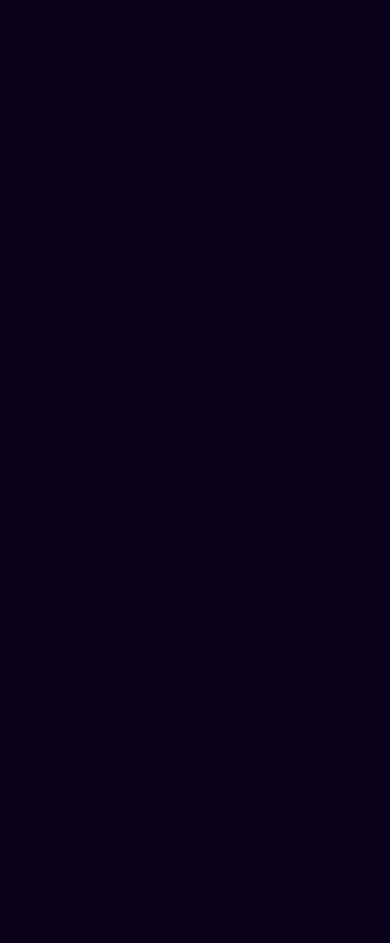
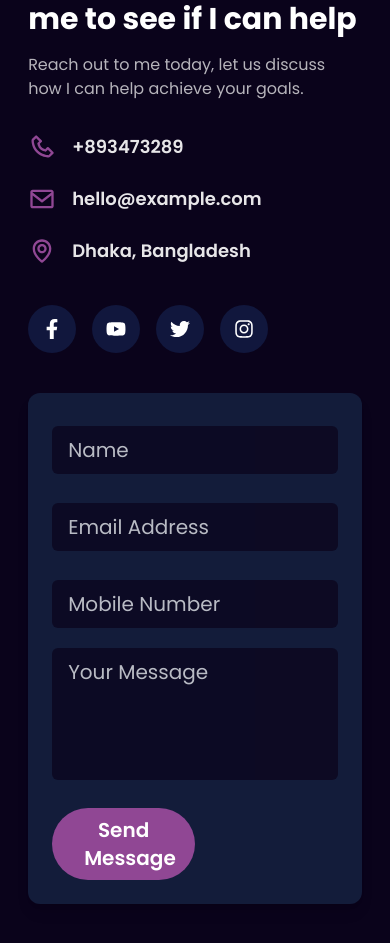
Before and after one commit to Robotron2/nextjs-portfolio, a Next.js app: page / in a window 390 px wide. Shown: the part 6720-7663 px from the top of the page. Before the commit the page ends 6621 px from the top, so only its background shows below. Built offline with nearby package versions, Linux system fonts and the light colour scheme.

Commit message:
Contact form

```diff
--- /dev/null
+++ b/components/Home/Contact/Contact.tsx
@@ -0,0 +1,199 @@
+"use client"
+import React, { useState } from "react"
+import { useFormik } from "formik"
+import * as Yup from "yup"
+import emailjs from "@emailjs/browser"
+import { BiEnvelope, BiMap, BiPhone } from "react-icons/bi"
+import { FaFacebookF, FaInstagram, FaTwitter, FaYoutube } from "react-icons/fa"
+
+// Validation schema for the form
+const validationSchema = Yup.object({
+	user_name: Yup.string().required("Name is required"),
+	user_email: Yup.string().email("Invalid email address").required("Email is required"),
+	user_phone: Yup.string().required("Mobile Number is required"),
+	message: Yup.string().required("Message is required"),
+})
+
+const Contact = () => {
+	const [successMessage, setSuccessMessage] = useState("")
+	const [errorMessage, setErrorMessage] = useState("")
+	const [isSubmitting, setIsSubmitting] = useState(false)
+
+	const formik = useFormik({
+		initialValues: {
+			user_name: "",
+			user_email: "",
+			user_phone: "",
+			message: "",
+		},
+		validationSchema,
+		onSubmit: (values, { resetForm }) => {
+			setIsSubmitting(true)
+			setErrorMessage("")
+			setSuccessMessage("")
+
+			const YOUR_SERVICE_ID = "YOUR_SERVICE_ID_PLACEHOLDER"
+			const YOUR_TEMPLATE_ID = "YOUR_TEMPLATE_ID_PLACEHOLDER"
+			const YOUR_PUBLIC_KEY = "YOUR_PUBLIC_KEY_PLACEHOLDER"
+
+			emailjs
+				.send(YOUR_SERVICE_ID, YOUR_TEMPLATE_ID, values, YOUR_PUBLIC_KEY)
+				.then(
+					(result) => {
+						console.log("Email sent successfully:", result.text)
+						setSuccessMessage("Message sent successfully!")
+						resetForm()
+					},
+					(error) => {
+						console.error("Failed to send email:", error.text)
+						setErrorMessage("Failed to send message. Please try again.")
+					}
+				)
+				.finally(() => {
+					setIsSubmitting(false)
+					setTimeout(() => {
+						setSuccessMessage("")
+						setErrorMessage("")
+					}, 5000)
+				})
+		},
+	})
+
+	const inputStyles =
+		"w-full px-4 py-2.5 bg-secondary text-xl text-foreground rounded-md outline-none placeholder:text-foreground opacity-70 focus:ring-2 focus:ring-accent/50 transition-all duration-300"
+
+	return (
+		<div className="container py-16">
+			<div className="w-[90%] mx-auto grid grid-cols-1 lg:grid-cols-2 gap-10 items-start">
+				{/* Text & Contact Info - Left Side */}
+				<div>
+					<h1 className="text-3xl sm:text-4xl lg:text-5xl font-bold text-foreground mb-4">
+						Schedule a call with me to see if I can help
+					</h1>
+					<p className="text-base text-foreground opacity-70 mb-8">
+						Reach out to me today, let us discuss how I can help achieve your goals.
+					</p>
+
+					<div className="space-y-6">
+						<div className="flex items-center space-x-4">
+							<BiPhone className="w-7 h-7 text-accent shrink-0" />
+							<p className="text-lg md:text-xl font-semibold text-foreground opacity-90">+893473289</p>
+						</div>
+						<div className="flex items-center space-x-4">
+							<BiEnvelope className="w-7 h-7 text-accent shrink-0" />
+							<p className="text-lg md:text-xl font-semibold text-foreground opacity-90">
+								hello@example.com
+							</p>
+						</div>
+						<div className="flex items-center space-x-4">
+							<BiMap className="w-7 h-7 text-accent shrink-0" />
+							<p className="text-lg md:text-xl font-semibold text-foreground opacity-90">
+								Dhaka, Bangladesh
+							</p>
+						</div>
+					</div>
+
+					{/* Social Icons */}
+					<div className="flex items-center mt-10 space-x-4">
+						{[
+							{ icon: FaFacebookF, color: "hover:bg-blue-800" },
+							{ icon: FaYoutube, color: "hover:bg-red-600" },
+							{ icon: FaTwitter, color: "hover:bg-sky-400" },
+							{ icon: FaInstagram, color: "hover:bg-pink-800" },
+						].map(({ icon: Icon, color }, index) => (
+							<a
+								key={index}
+								href="#"
+								className={`w-12 h-12 bg-blue-950/60 rounded-full flex items-center justify-center cursor-pointer transition-all duration-300 ${color} group`}>
+								<Icon className="text-foreground group-hover:text-white w-5 h-5 transition-colors duration-300" />
+							</a>
+						))}
+					</div>
+				</div>
+
+				{/* Form - Right Side */}
+				<div className="md:p-10 p-6 bg-tertiary-dark rounded-xl shadow-lg">
+					<form onSubmit={formik.handleSubmit} className="space-y-5">
+						{/* Name Input */}
+						<div>
+							<input
+								type="text"
+								name="user_name"
+								placeholder="Name"
+								className={inputStyles}
+								onChange={formik.handleChange}
+								onBlur={formik.handleBlur}
+								value={formik.values.user_name}
+							/>
+							{formik.touched.user_name && formik.errors.user_name && (
+								<div className="text-red-500 text-sm mt-1">{formik.errors.user_name}</div>
+							)}
+						</div>
+
+						{/* Email Input */}
+						<div>
+							<input
+								type="email"
+								name="user_email"
+								placeholder="Email Address"
+								className={inputStyles}
+								onChange={formik.handleChange}
+								onBlur={formik.handleBlur}
+								value={formik.values.user_email}
+							/>
+							{formik.touched.user_email && formik.errors.user_email && (
+								<div className="text-red-500 text-sm mt-1">{formik.errors.user_email}</div>
+							)}
+						</div>
+
+						{/* Mobile Number Input */}
+						<div>
+							<input
+								type="text"
+								name="user_phone"
+								placeholder="Mobile Number"
+								className={inputStyles}
+								onChange={formik.handleChange}
+								onBlur={formik.handleBlur}
+								value={formik.values.user_phone}
+							/>
+							{formik.touched.user_phone && formik.errors.user_phone && (
+								<div className="text-red-500 text-sm mt-1">{formik.errors.user_phone}</div>
+							)}
+						</div>
+
+						{/* Message Textarea */}
+						<div>
+							<textarea
+								name="message"
+								rows={4}
+								placeholder="Your Message"
+								className={`${inputStyles} resize-none`}
+								onChange={formik.handleChange}
+								onBlur={formik.handleBlur}
+								value={formik.values.message}
+							/>
+							{formik.touched.message && formik.errors.message && (
+								<div className="text-red-500 text-sm mt-1">{formik.errors.message}</div>
+							)}
+						</div>
+
+						{/* Form Status Messages */}
+						{successMessage && <p className="text-green-500 text-center font-medium">{successMessage}</p>}
+						{errorMessage && <p className="text-red-500 text-center font-medium">{errorMessage}</p>}
+
+						{/* Submit Button */}
+						<button
+							type="submit"
+							disabled={isSubmitting}
+							className="w-[50%] px-8 py-2 bg-accent hover:bg-accent-dark text-foreground text-xl font-semibold rounded-full transition-all duration-300 disabled:opacity-70 disabled:cursor-not-allowed">
+							{isSubmitting ? "Sending..." : "Send Message"}
+						</button>
+					</form>
+				</div>
+			</div>
+		</div>
+	)
+}
+
+export default Contact
--- a/components/Home/Home.tsx
+++ b/components/Home/Home.tsx
@@ -4,6 +4,7 @@ import Service from "./Services/Service"
 import Resume from "./Resume/Resume"
 import Projects from "./Projects/Projects"
 import Skills from "./Skills/Skills"
+import Contact from "./Contact/Contact"
 
 const Home = () => {
 	return (
@@ -13,6 +14,7 @@ const Home = () => {
 			<Resume />
 			<Projects />
 			<Skills />
+			<Contact />
 		</div>
 	)
 }
--- a/package.json
+++ b/package.json
@@ -9,15 +9,18 @@
 		"lint": "next lint"
 	},
 	"dependencies": {
+		"@emailjs/browser": "^4.4.1",
 		"@tsparticles/engine": "^3.9.1",
 		"@tsparticles/react": "^3.0.0",
 		"@tsparticles/slim": "^3.9.1",
+		"formik": "^2.4.9",
 		"next": "^15.5.9",
 		"react": "19.2.3",
 		"react-dom": "19.2.3",
 		"react-icons": "^5.5.0",
 		"react-parallax-tilt": "^1.7.315",
-		"typewriter-effect": "^2.22.0"
+		"typewriter-effect": "^2.22.0",
+		"yup": "^1.7.1"
 	},
 	"devDependencies": {
 		"@tailwindcss/postcss": "^4",
```
Also changed, not shown: 1 other file (tests, documents, lock files or other folders).
